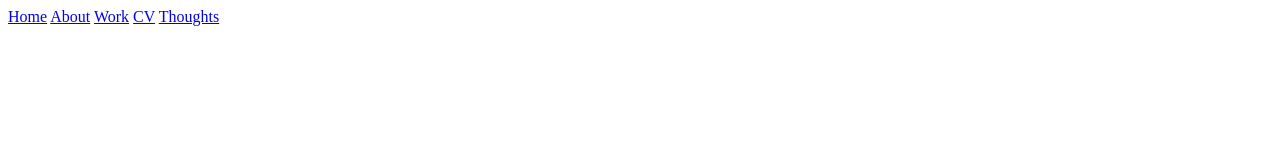
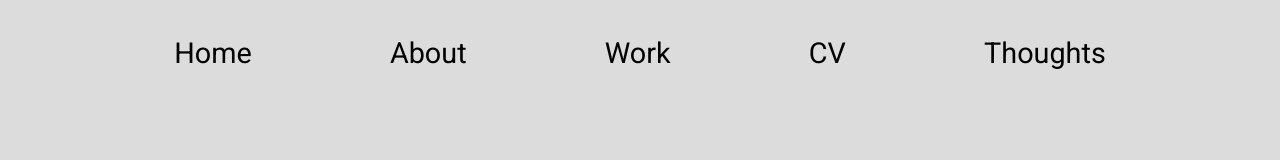
Before and after one commit to Daniel17971/Daniel17971.github.io, a plain HTML site: page cv.html in a window 1280 px wide. Drawn offline with nearby package versions, Linux system fonts and the light colour scheme.

Commit message:
added falvicon for all tabs

```diff
--- a/cv.html
+++ b/cv.html
@@ -5,6 +5,8 @@
     <meta http-equiv="X-UA-Compatible" content="IE=edge" />
     <meta name="viewport" content="width=device-width, initial-scale=1.0" />
     <title>Document</title>
+    <link rel="shortcut icon" href="faviconForMe.png" />
+    <link href="index.css" rel="stylesheet" />
   </head>
   <body>
     <header>
```
Also changed, not shown: about.html (+1 -0 lines), blog.html (+1 -0 lines), index.html (+1 -0 lines), work.html (+1 -0 lines), faviconForMe.png (added).
